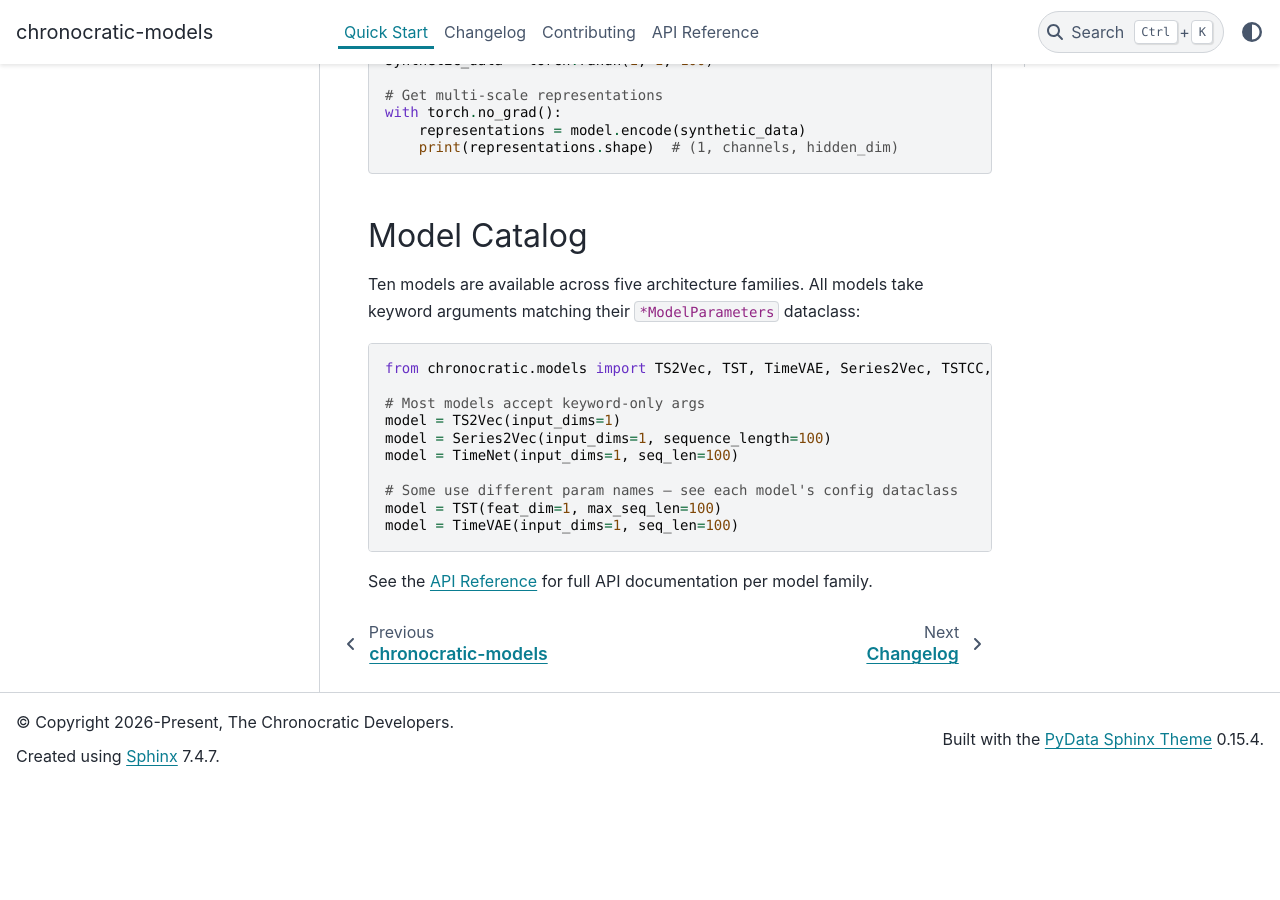
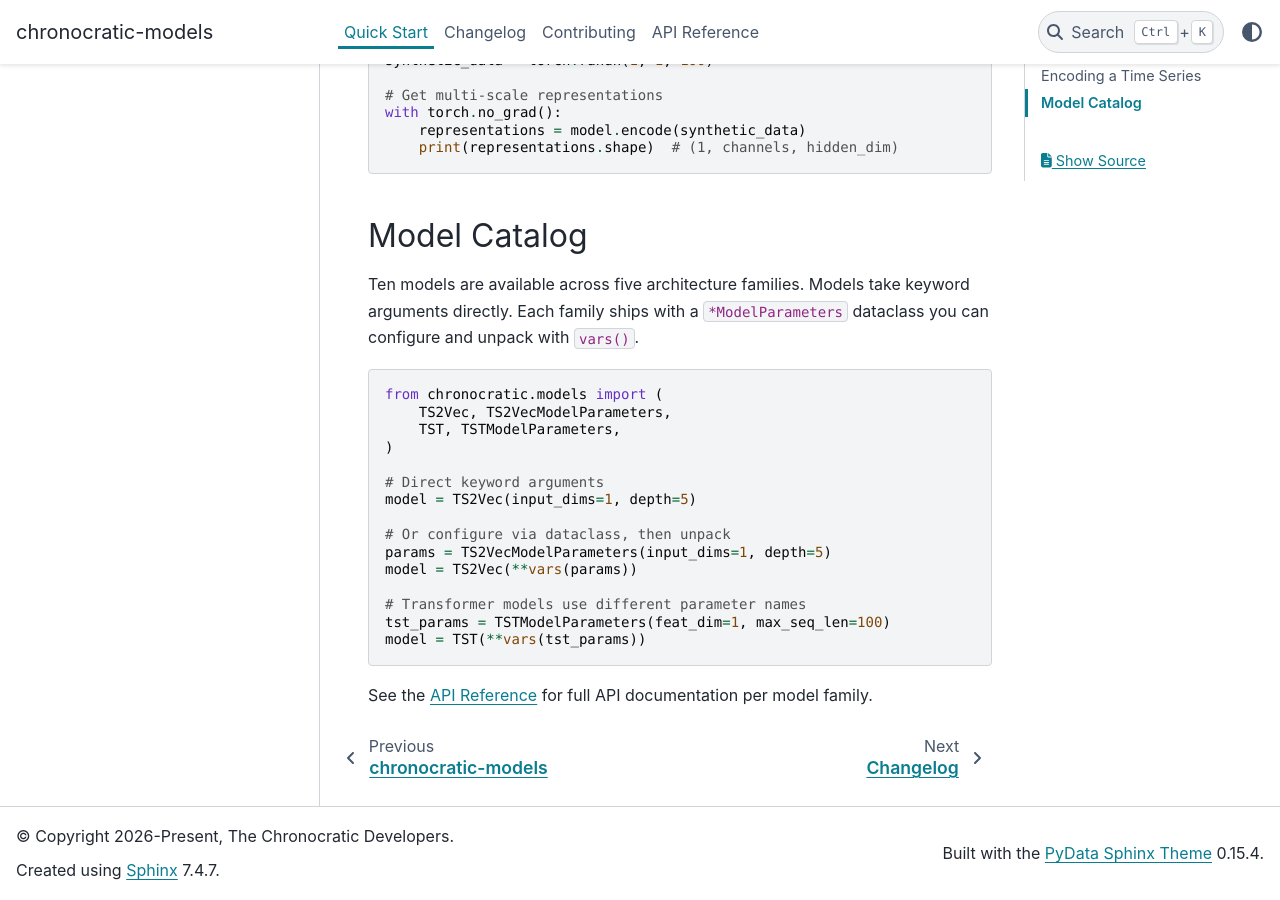
Before and after one commit to chronocratic/chronocratic-models, a Sphinx documentation site: the page built from docs/quickstart.md, in a window 1280 px wide and 900 px high, scrolled down 730 px. Built offline with Sphinx 7.4.7 and the PyData theme 0.15.4, drawn with Linux system fonts in a browser that asks for light colours; the version number could not be read and is left out; before the commit the page ends 1516 px from its top, so only the background shows below that.

Commit message:
docs: show vars() pattern for ModelParameters dataclasses
Catalog examples now use **vars(params) to unpack config
dataclasses into model constructors.

````diff
--- a/docs/quickstart.md
+++ b/docs/quickstart.md
@@ -33,19 +33,24 @@ with torch.no_grad():
 
 ## Model Catalog
 
-Ten models are available across five architecture families. All models take keyword arguments matching their `*ModelParameters` dataclass:
+Ten models are available across five architecture families. Models take keyword arguments directly. Each family ships with a `*ModelParameters` dataclass you can configure and unpack with `vars()`.
 
 ```python
-from chronocratic.models import TS2Vec, TST, TimeVAE, Series2Vec, TSTCC, FCN, TimeNet, CoST, AutoTCL
+from chronocratic.models import (
+    TS2Vec, TS2VecModelParameters,
+    TST, TSTModelParameters,
+)
 
-# Most models accept keyword-only args
-model = TS2Vec(input_dims=1)
-model = Series2Vec(input_dims=1, sequence_length=100)
-model = TimeNet(input_dims=1, seq_len=100)
+# Direct keyword arguments
+model = TS2Vec(input_dims=1, depth=5)
 
-# Some use different param names — see each model's config dataclass
-model = TST(feat_dim=1, max_seq_len=100)
-model = TimeVAE(input_dims=1, seq_len=100)
+# Or configure via dataclass, then unpack
+params = TS2VecModelParameters(input_dims=1, depth=5)
+model = TS2Vec(**vars(params))
+
+# Transformer models use different parameter names
+tst_params = TSTModelParameters(feat_dim=1, max_seq_len=100)
+model = TST(**vars(tst_params))
 ```
 
 See the [](api/index) for full API documentation per model family.
````
